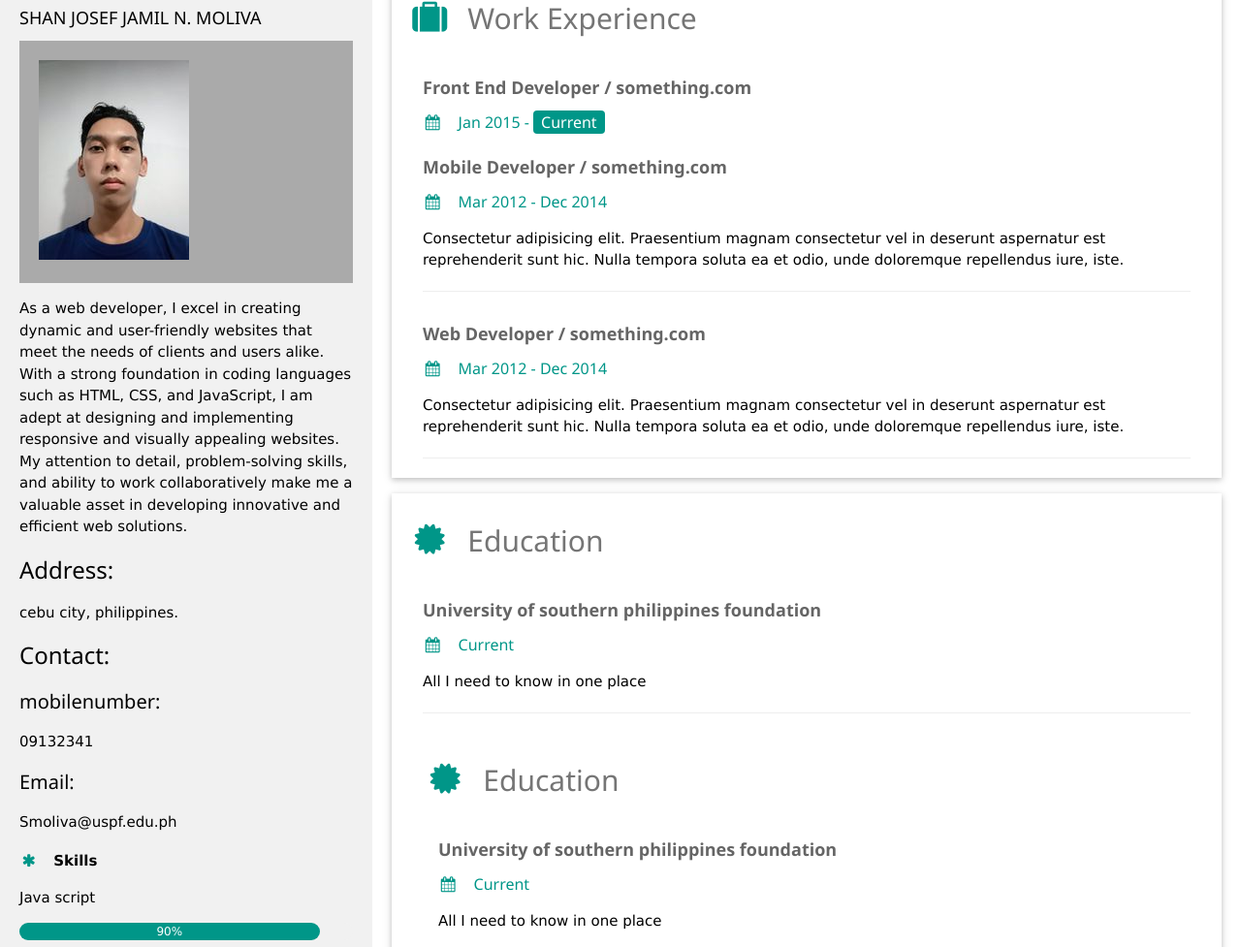
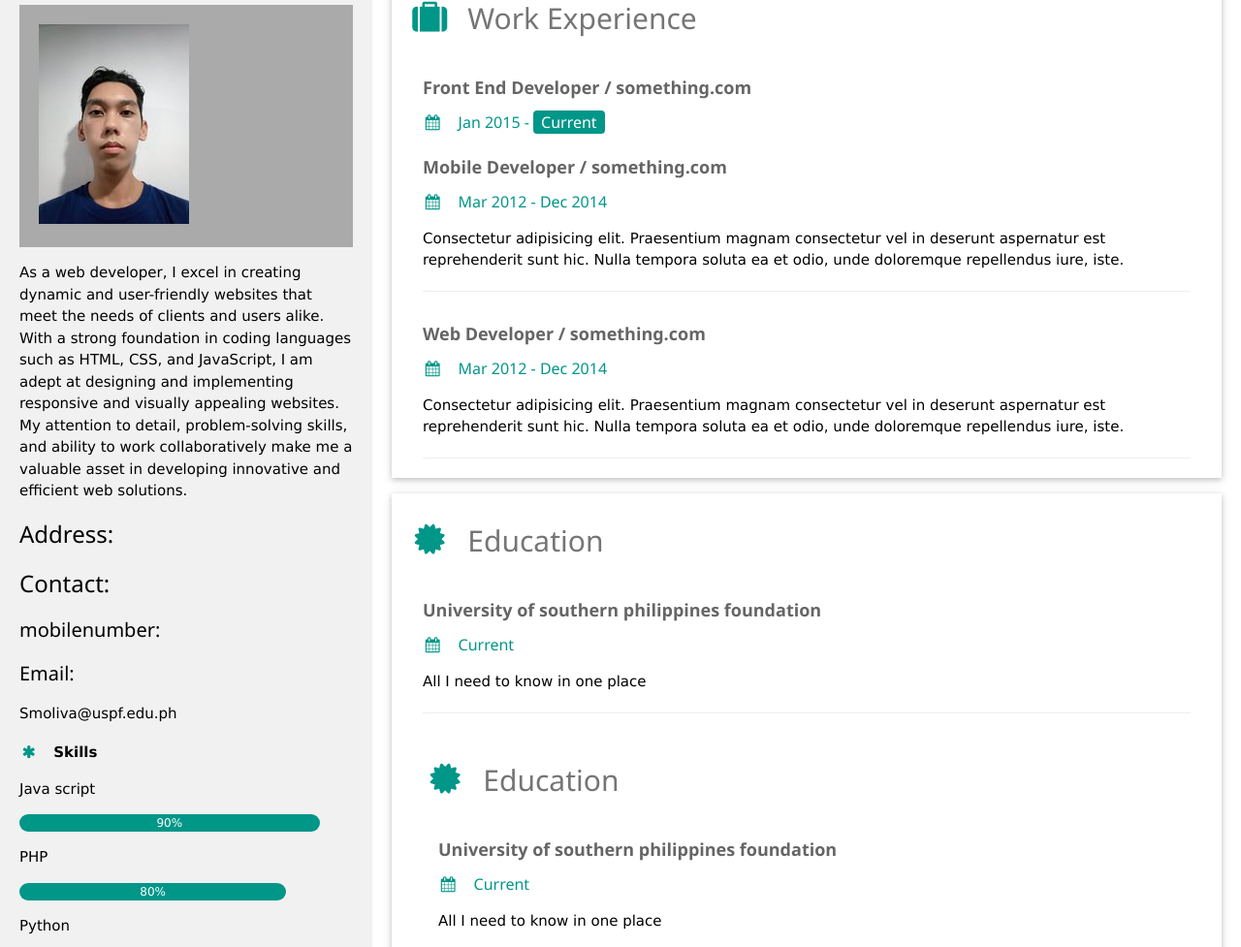
Before and after one commit to ShanMoliva/Static-resume, a plain HTML site: page index.html in a window 1280 px wide. Shown: the part 413-1390 px from the top of the page at 97% size. Drawn offline with nearby package versions, Linux system fonts and the light colour scheme; no server answers.

Commit message:
no message

```diff
--- a/index.html
+++ b/index.html
@@ -66,17 +66,17 @@
 <div class="row">
   <div class="side">
     <h2>About Me</h2>
-    <h5>SHAN JOSEF JAMIL N. MOLIVA</h5>
+    <h5 id="name"></h5>
     <div class="fakeimg" style="height:250px;"><img src="selfie.jpg"></div>
     <p>As a web developer, I excel in creating dynamic and user-friendly websites that meet the needs of clients and users alike. With a strong foundation in coding languages such as HTML, CSS, and JavaScript,
       I am adept at designing and implementing responsive and visually appealing websites. My attention to detail, problem-solving skills, and ability to work collaboratively make me a valuable asset in developing innovative and efficient web solutions.</p>
-      <p id="address"></p><h3>Address:</h3>
-    <p>cebu city, philippines.</p>
+      <p></p><h3>Address:</h3>
+    <p id="address"></p>
     <h3>Contact:</h3>
-    <p id="mobilenumber"></p><h4>mobilenumber:</h4>
-    <p>09132341</p>
-    <p id="email"></p><h4>Email:</h4>
-    <p>Smoliva@uspf.edu.ph</p>
+    <p></p><h4>mobilenumber:</h4>
+    <p id="phoneNumber"></p>
+    <p></p><h4>Email:</h4>
+    <p id="email">Smoliva@uspf.edu.ph</p>
 
     <p class="w3-large"><ul id="skills"></ul><b><i class="fa fa-asterisk fa-fw w3-margin-right w3-text-teal"></i>Skills</b></p>
         <p>Java script</p>
```
